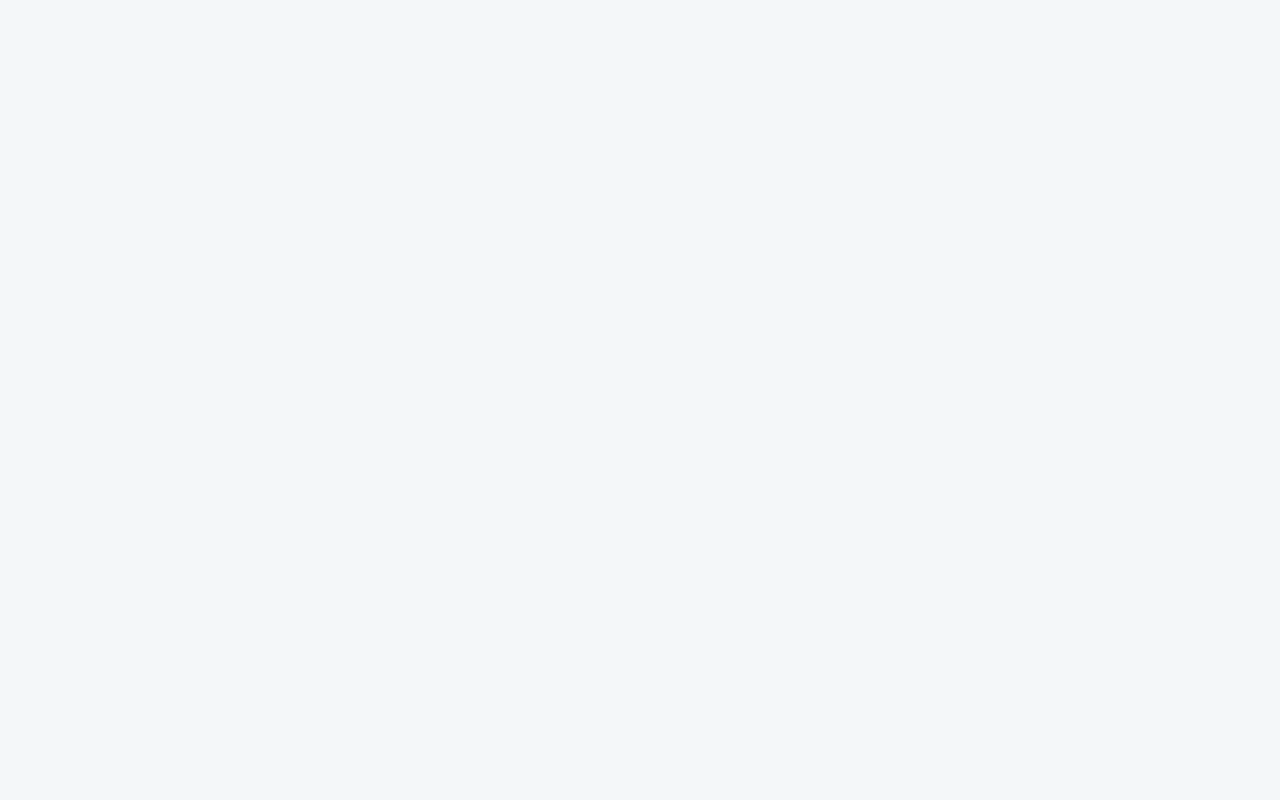
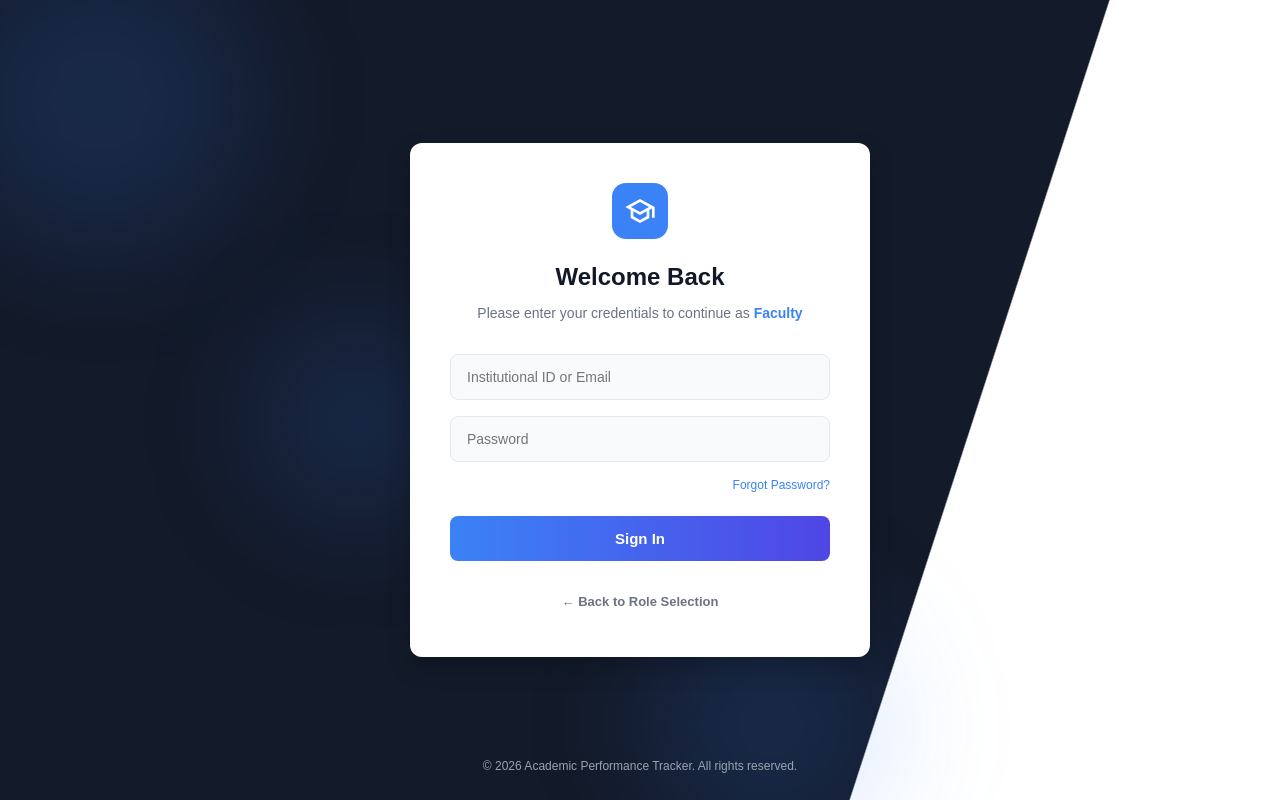
Before and after one commit to kowshikaravind/AI_Teaching_Assistant, a React (Vite) app: page /login in a window 1280 px wide. Before the commit this address had no page. Built offline with nearby package versions, Linux system fonts and the light colour scheme.

Commit message:
Login Route added

```diff
--- /dev/null
+++ b/src/components/Login.css
@@ -0,0 +1,202 @@
+/*--------------------Login Type------------------------*/
+.login-type-container{
+  height: 100vh;
+  background-color: #f0f2f5;
+  font-family: Arial, sans-serif;
+  text-align: start;
+  display: flex;
+  flex-direction: column;
+  justify-content: center;
+  align-items: center;
+  gap:30px;
+  background: linear-gradient(135deg, #f0f2f5 0%, #bacdd6 50%, #f0f2f5 100%);
+}
+
+.logintype-heading-text{
+  display: flex;
+  flex-direction: column;
+}
+h2{
+  color: blue;
+  font-size: 36px;
+  margin-bottom: 0;
+}
+.heading-para{
+  font-size: 18px;
+  margin-top: 0;
+  color: gray;
+  text-align: center;
+}
+.logintype-btns{
+  display: flex;
+  gap: 20px;
+}
+.student-portal-btn ,.teacher-portal-btn{
+  background-color: white;
+  width: 480px;
+  height: 368px;
+  border-radius: 24px;
+  padding: 40px;
+  color: black;
+  display: flex;
+  flex-direction: column;
+  justify-content: space-between;
+  text-align: center;
+  font-size: 24px;
+  box-shadow: 0px 4px 8px rgba(0, 0, 0, 0.1);
+}
+
+
+
+/*------------------Login Page-------------------*/
+/* =========================================
+  FACULTY LOGIN PAGE STYLES
+========================================= */
+
+.login-page-wrapper {
+  /* This creates the dark blue background with the sharp white diagonal cut on the right */
+  background: linear-gradient(108deg, #131a29 72%, #ffffff 72.1%);
+  min-height: 100vh;
+  width: 100vw;
+  display: flex;
+  flex-direction: column;
+  align-items: center;
+  justify-content: center;
+  position: relative;
+  overflow: hidden; /* Prevents scrollbars from the blur effects */
+  font-family: Arial, sans-serif;
+  margin: 0;
+  padding: 0;
+}
+
+/* --- Decorative Blurred Background Circles (Bokeh Effect) --- */
+.login-bokeh {
+  position: absolute;
+  border-radius: 50%;
+  background: rgba(59, 130, 246, 0.15); /* Soft blue */
+  filter: blur(60px);
+  z-index: 1;
+}
+.login-bokeh-1 { width: 300px; height: 300px; top: -50px; left: -50px; }
+.login-bokeh-2 { width: 200px; height: 200px; top: 40%; left: 20%; }
+.login-bokeh-3 { width: 250px; height: 250px; bottom: -50px; right: 30%; }
+
+/* --- The Main Login Card --- */
+.login-card {
+  background: white;
+  width: 100%;
+  max-width: 380px;
+  padding: 40px;
+  border-radius: 12px;
+  box-shadow: 0 10px 25px rgba(0, 0, 0, 0.2);
+  text-align: center;
+  z-index: 10; /* Keeps it above the blurred background circles */
+}
+
+/* --- Icon & Text Headers --- */
+.login-icon-container {
+  background-color: #3b82f6; /* Bright blue */
+  width: 56px;
+  height: 56px;
+  border-radius: 14px;
+  display: flex;
+  align-items: center;
+  justify-content: center;
+  margin: 0 auto 20px auto;
+}
+.login-icon {
+  width: 32px;
+  height: 32px;
+  color: white;
+}
+.login-title {
+  color: #111827;
+  font-size: 24px;
+  font-weight: bold;
+  margin: 0 0 8px 0;
+}
+.login-subtitle {
+  color: #6b7280;
+  font-size: 14px;
+  line-height: 1.5;
+  margin: 0 0 30px 0;
+}
+.login-role-text {
+  color: #3b82f6;
+  font-weight: bold;
+}
+
+/* --- Form Elements --- */
+.login-form {
+  display: flex;
+  flex-direction: column;
+  gap: 16px;
+}
+.login-input {
+  padding: 14px 16px;
+  border: 1px solid #e5e7eb;
+  border-radius: 8px;
+  font-size: 14px;
+  outline: none;
+  transition: border-color 0.2s;
+  background-color: #f9fafb; /* Very slight gray tint */
+}
+.login-input:focus {
+  border-color: #3b82f6;
+  background-color: white;
+}
+
+/* --- Links & Buttons --- */
+.login-forgot-container {
+  text-align: right;
+  margin-top: -6px;
+  margin-bottom: 4px;
+}
+.login-forgot-link {
+  color: #3b82f6;
+  font-size: 12px;
+  text-decoration: none;
+}
+.login-forgot-link:hover {
+  text-decoration: underline;
+}
+
+.login-submit-btn {
+  background-color: #4338ca; /* Matches the slightly deeper blue/purple gradient button */
+  background: linear-gradient(to right, #3b82f6, #4f46e5);
+  color: white;
+  border: none;
+  padding: 14px;
+  border-radius: 8px;
+  font-size: 15px;
+  font-weight: bold;
+  cursor: pointer;
+  transition: opacity 0.2s;
+}
+.login-submit-btn:hover {
+  opacity: 0.9;
+}
+
+.login-back-btn {
+  background: none;
+  border: none;
+  color: #6b7280;
+  font-size: 13px;
+  font-weight: 600;
+  margin-top: 25px;
+  cursor: pointer;
+}
+.login-back-btn:hover {
+  color: #374151;
+}
+
+/* --- Footer --- */
+.login-footer {
+  position: absolute;
+  bottom: 25px;
+  color: #9ca3af;
+  font-size: 12px;
+  z-index: 10;
+  text-align: center;
+  width: 100%;
+}
--- /dev/null
+++ b/src/components/Login.jsx
@@ -0,0 +1,67 @@
+import React, {  } from 'react';
+import { useNavigate } from 'react-router-dom';
+import './Login.css';
+
+function Login() {
+  const navigate = useNavigate();
+
+  const handleSignIn = (e) => {
+    e.preventDefault();
+    // Navigate to your main dashboard after "login"
+    navigate('/studentDB');
+  };
+
+  return (
+    <div className="login-page-wrapper">
+
+      {/* Background blur effects */}
+      <div className="login-bokeh login-bokeh-1"></div>
+      <div className="login-bokeh login-bokeh-2"></div>
+      <div className="login-bokeh login-bokeh-3"></div>
+
+      <div className="login-card">
+        <div className="login-icon-container">
+          {/* SVG Graduation Cap Icon */}
+          <svg className="login-icon" viewBox="0 0 24 24" fill="currentColor">
+            <path d="M12 3L1 9L5 11.18V17.18L12 21L19 17.18V11.18L21 10.09V17H23V9L12 3ZM18.82 9L12 12.72L5.18 9L12 5.28L18.82 9ZM17 15.99L12 18.72L7 15.99V12.27L12 15L17 12.27V15.99Z"/>
+          </svg>
+        </div>
+
+        <h2 className="login-title">Welcome Back</h2>
+        <p className="login-subtitle">
+          Please enter your credentials to continue as <span className="login-role-text">Faculty</span>
+        </p>
+
+        <form className="login-form" onSubmit={handleSignIn}>
+          <input
+            type="text"
+            className="login-input"
+            placeholder="Institutional ID or Email"
+          />
+          <input
+            type="password"
+            className="login-input"
+            placeholder="Password"
+          />
+
+          <div className="login-forgot-container">
+            <a href="#" className="login-forgot-link">Forgot Password?</a>
+          </div>
+
+          <button type="submit" className="login-submit-btn">Sign In</button>
+        </form>
+
+        {/* This will take the user back to the Role Selection screen */}
+        <button className="login-back-btn" onClick={() => navigate('/')}>
+          &larr; Back to Role Selection
+        </button>
+      </div>
+
+      <div className="login-footer">
+        &copy; 2026 Academic Performance Tracker. All rights reserved.
+      </div>
+    </div>
+  );
+}
+
+export default Login;
--- /dev/null
+++ b/src/components/LoginType.jsx
@@ -0,0 +1,25 @@
+import React from 'react';
+import { useNavigate } from 'react-router-dom';
+import './Login.css'
+function LoginType(){
+  const navigate = useNavigate();
+
+  return(
+    <div className='login-type-container' >
+      <div className='logintype-heading-text'>
+        <h2>Academic Performance Tracker</h2>
+        <p className='heading-para'>Welcome to the Academic Performance Tracker System</p>
+      </div>
+      <div className='logintype-btns' >
+        <div className='student-portal' >
+          <button className='student-portal-btn' >Student Portal</button>
+        </div>
+        <div className='teacher-portal' >
+          <button className='teacher-portal-btn' onClick={() => navigate("/login")}>Teacher Portal</button>
+        </div>
+      </div>
+    </div>
+  )
+}
+
+export default LoginType;
--- a/src/main.jsx
+++ b/src/main.jsx
@@ -7,17 +7,21 @@ import AddTestMark from './components/AddMarkForm.jsx';
 import './index.css'
 import App from './App.jsx'
 import './App.css'
+import  LoginType  from './components/LoginType.jsx';
+import Login from './components/Login.jsx';
 
 createRoot(document.getElementById('root')).render(
     <BrowserRouter>
         <Routes>
-            <Route path="/" element={<Navigate to="/studentDB" />} />
+            <Route path="/student" element={<Navigate to="/studentDB" />} />
             <Route path = "/studentDB" element={<App />} />
             <Route path="/add-student" element={<AddStudent  />} />
             <Route path="/student-analysis" element={<StudentAnalysis />} />
             <Route path="/student-analysis/:className" element={<StudentAnalysis />} />
             <Route path="/student-details/:id/:className" element={<StudentDetails />} />
             <Route path="/add-test-mark/:id" element={<AddTestMark />} />
+            <Route path="/" element={<LoginType />} />
+            <Route path="/login" element={<Login />} />
         </Routes>
     </BrowserRouter>
 )
```
